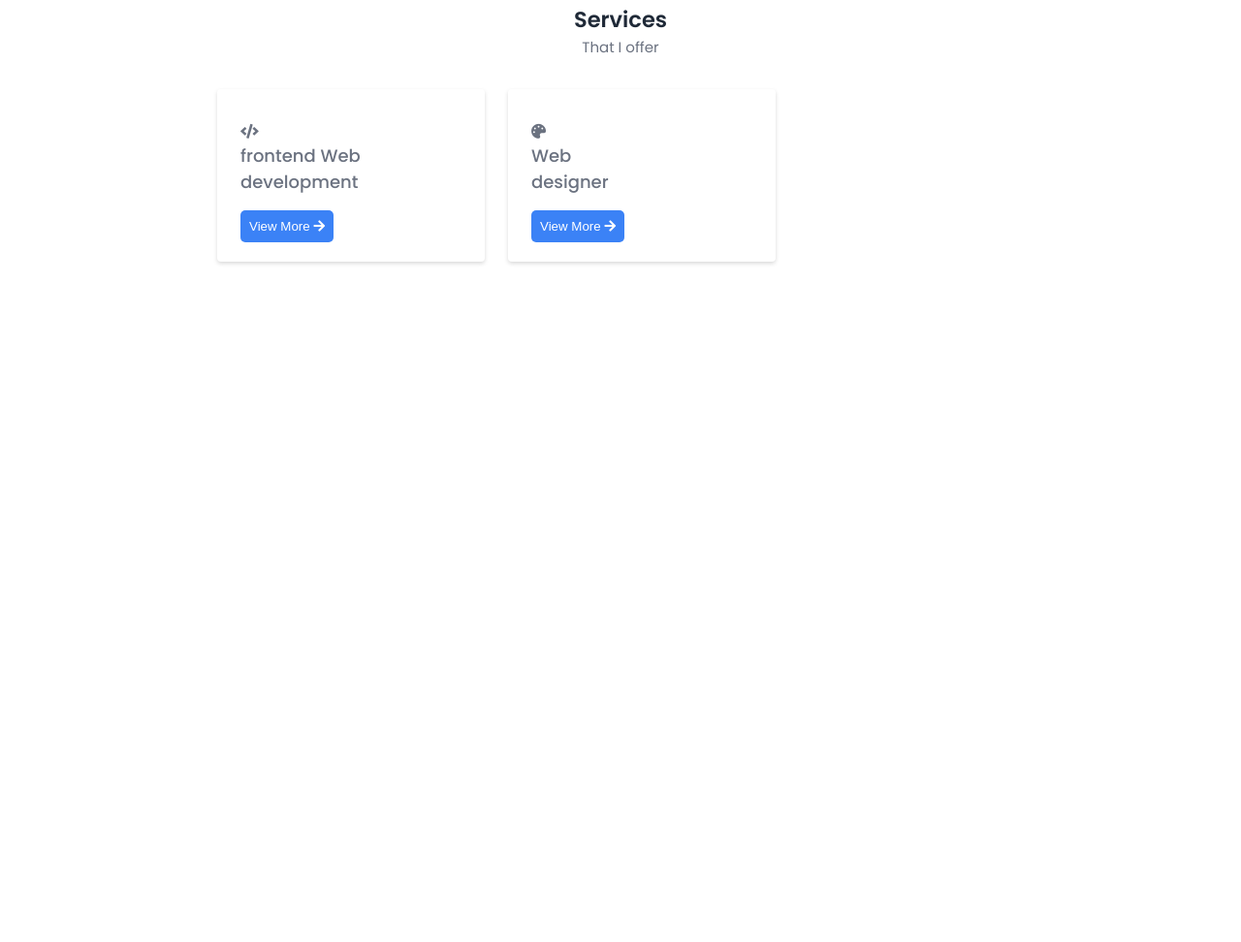
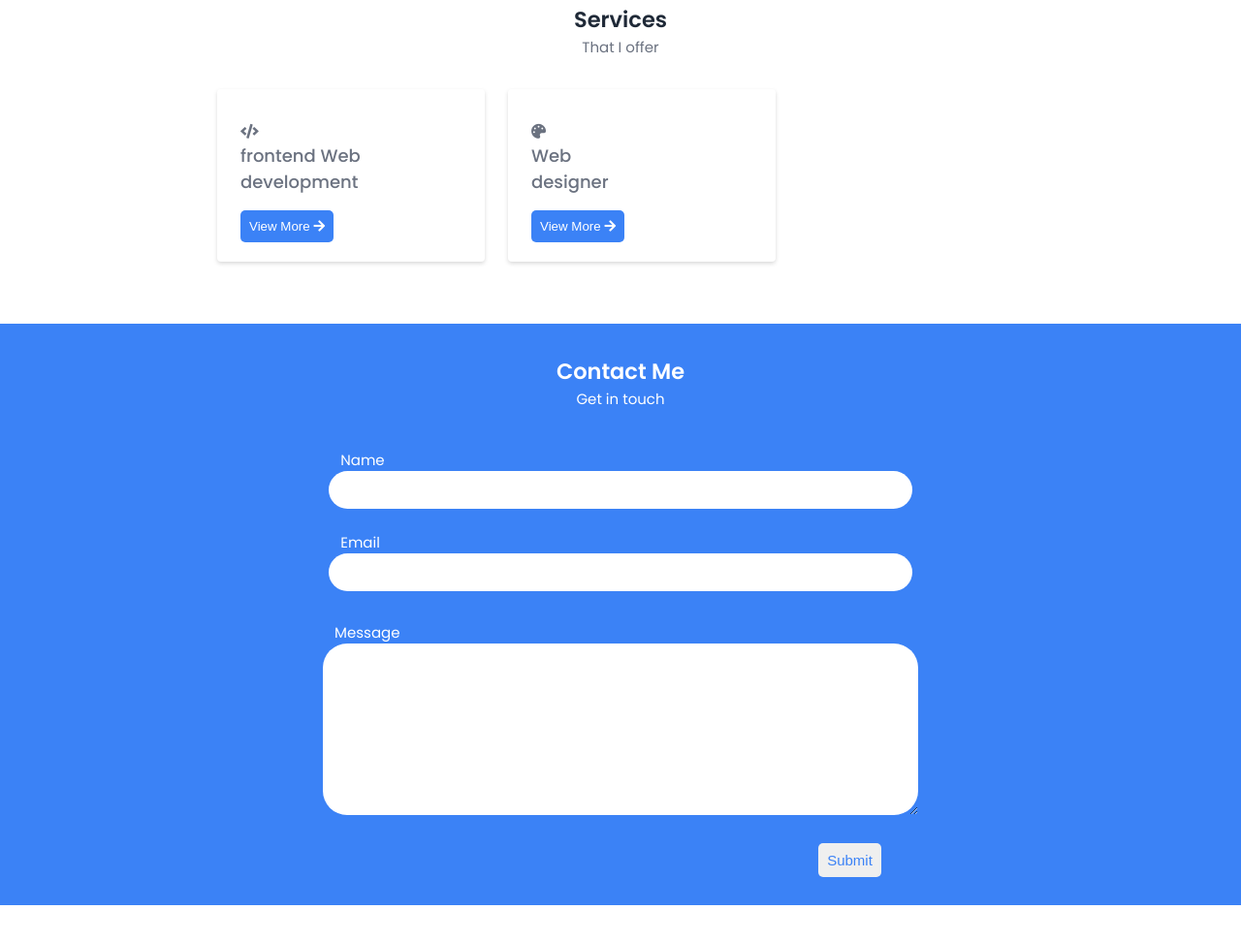
Before and after one commit to HanChoThar/portfolio, a plain HTML site: page index.html in a window 1280 px wide. Shown: the part 2254-3226 px from the top of the page at 97% size. Before the commit the page ends 2636 px from the top, so only its background shows below. Drawn offline with nearby package versions, Linux system fonts and the light colour scheme.

Commit message:
form finished

```diff
--- a/assets/css/style.css
+++ b/assets/css/style.css
@@ -553,3 +553,49 @@ svg{
     padding-left: 15%;
   }
 }
+
+
+                  /* contact */
+.contact{
+  background-color: var(--primary-color);
+}
+
+.contact_form{
+  width: 100%;
+  margin-left: 50%;
+  transform: translateX(-50%);
+}
+.contact_input{
+  width:100%;
+  font-family: var(--body-font);
+  font-size: var(--normal-size);
+  border: none;
+  outline: none;
+  padding: 0.5rem 0.5rem 0.5rem 0.5rem;
+  border-radius: 25px;
+}
+
+.contact_content{
+  margin-left: 10%;
+  margin-right: 10%;
+  /* margin-left: 20%; */
+  /* transform: translateX(-50%); */
+}
+
+.btn_sub{
+  width: fit-content;
+  padding: 0.5rem;
+  border-radius: 5px;
+  border: 1px solid transparent;
+  color: var(--primary-color);
+  font-size: var(--font-medium);
+  cursor: pointer;
+  float: right;
+  margin-right: 15%;
+}
+
+@media screen and (min-width: 768px){
+  .contact_form{
+    width: 60%;
+  }
+}
--- a/assets/js/main.js
+++ b/assets/js/main.js
@@ -75,3 +75,5 @@ closy.forEach( (modalClose) => {
     })
   })
 })
+
+// form
--- a/index.html
+++ b/index.html
@@ -258,6 +258,30 @@
       </div>
     </section>
 
+    <section class="contact section" id="contact">
+      <h1 style="text-align: center;color: white;">Contact Me</h1>
+      <div style="text-align: center;color:white;padding-bottom: 2rem;">Get in touch</div>
+
+      <form action="https://formspree.io/f/mbjqwwng" method="post" class="contact_form" name="namy">
+        <div class="contact_input">
+          <div class="contact_content">
+            <label for="fname" class="contact_label" style="color: white;padding-left: 2%;">Name</label>
+            <input type="text" id="fname" name="fname" class="contact_input" required>
+          </div><br>
+          <div class="contact_content">
+            <label for="email" class="contact_lable" style="color: white;padding-left: 2%;">Email</label>
+            <input name="Email" id="email" type="email" class="contact_input" required>
+          </div><br>
+        </div>
+        <div class="contact_content">
+          <label for="comment" class="contact_label" style="color: white;padding-left: 2%;">Message</label>
+          <textarea name="comment" cols="0" rows="7" class="contact_input" required></textarea><br><br>
+        </div>
+
+        <button class="btn_sub" type="submit">Submit</button>
+      </form>
+    </section>
+
   </main>
 
 
```
